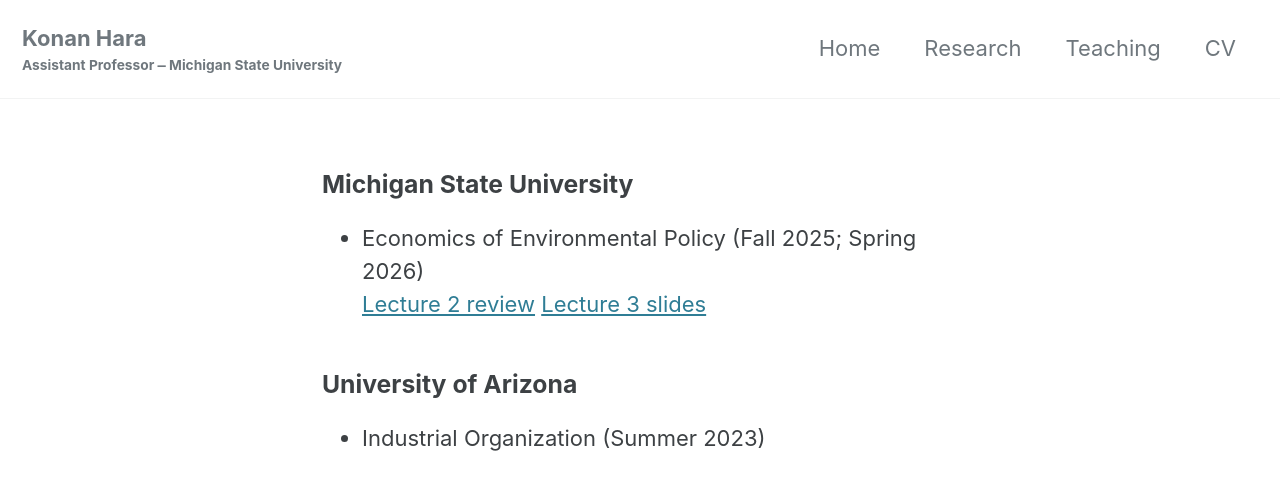
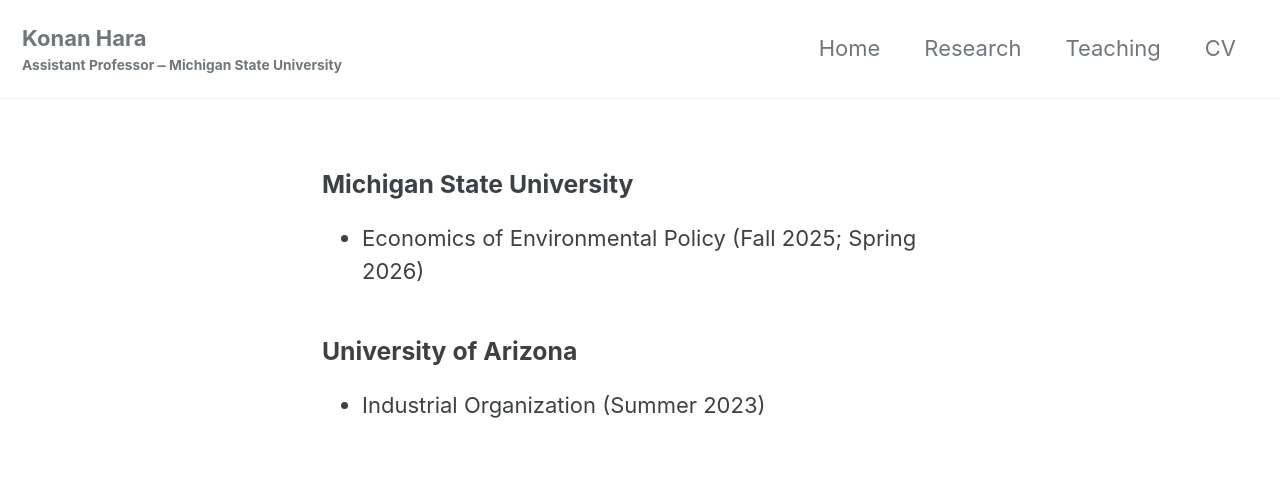
Before and after one commit to harakonan/harakonan.github.io, a Jekyll site: the page built from _pages/teaching.md, in a window 1280 px wide. Shown: the top 490 px of the page. Built offline with Jekyll 4.4.1, drawn with Linux system fonts in a browser that asks for light colours; cached includes are drawn as plain includes.

Commit message:
deleted temporary lecture materials

```diff
--- a/_pages/teaching.md
+++ b/_pages/teaching.md
@@ -7,9 +7,6 @@ permalink: /teaching/
 ### Michigan State University
 
 - Economics of Environmental Policy (Fall 2025; Spring 2026)
-\\
-[Lecture 2 review](../assets/pdfs/EC450/EC450_lecture2_review.pdf)
-[Lecture 3 slides](../assets/pdfs/EC450/EC450_lecture3.pdf)
 
 ### University of Arizona
 
```
Also changed, not shown: 7 other files.
